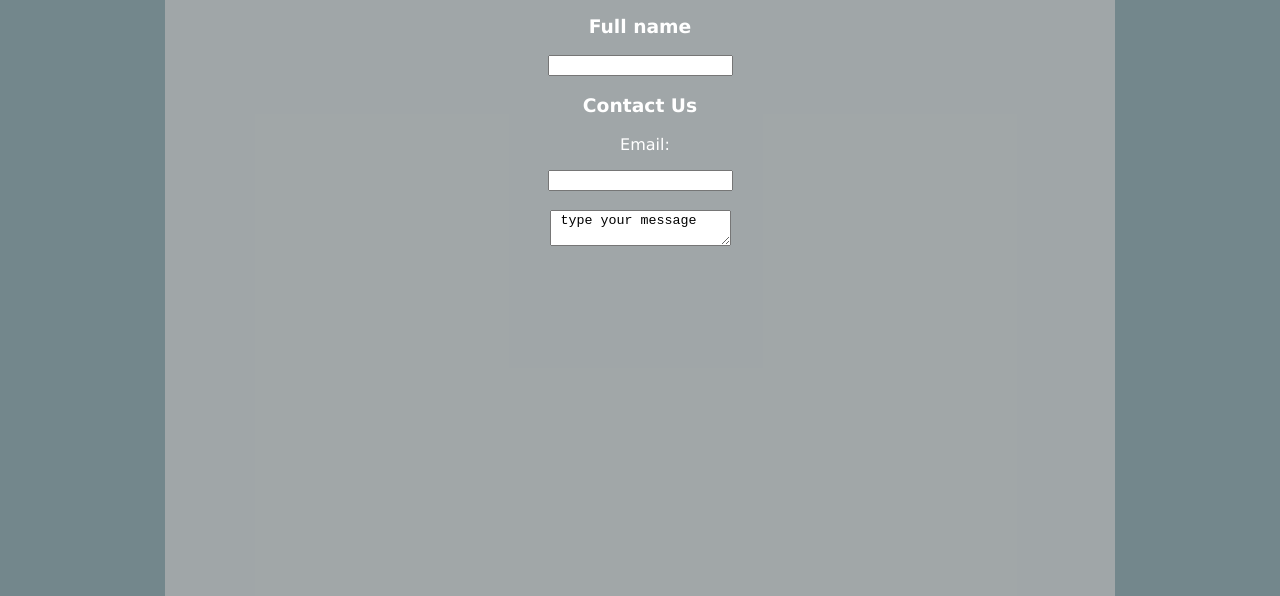
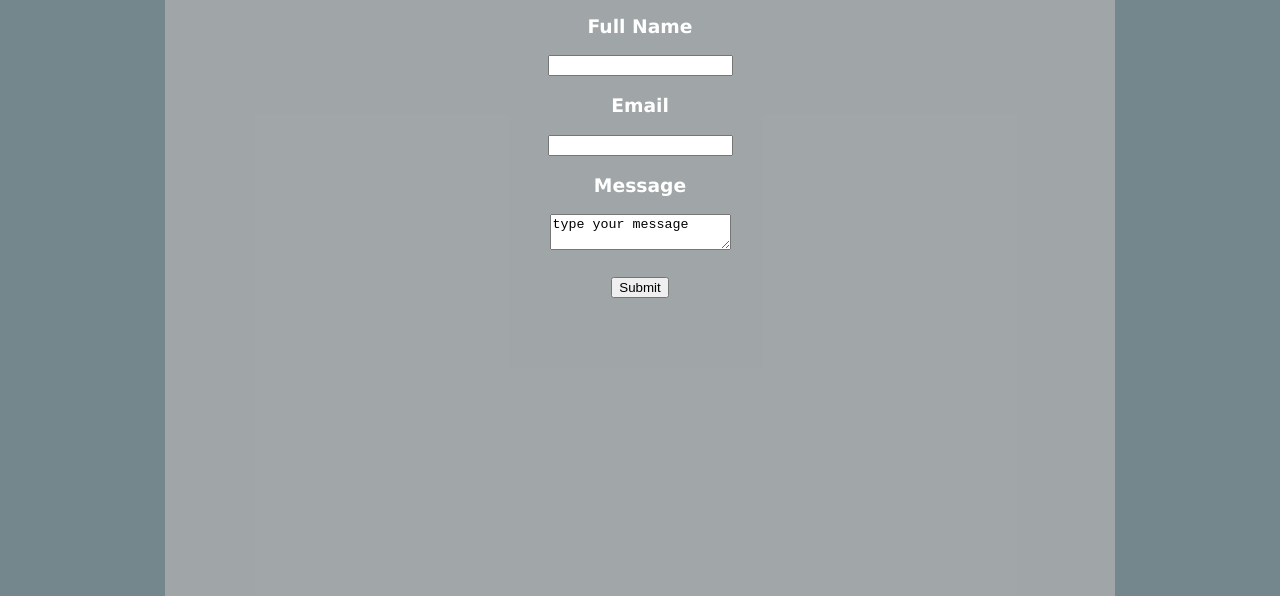
Before and after one commit to HackBlue/HackBlue.github.io, a plain HTML site: page contact.html in a window 1280 px wide. Shown: the part 141-737 px from the top of the page. Drawn offline with Linux system fonts and the light colour scheme.

Commit message:
resize index logo, anchor header logo, edit contact

```diff
--- a/contact.html
+++ b/contact.html
@@ -9,7 +9,7 @@
 <body>
   <header>
       <nav style="height:70px">
-        <img src="hb-logo-white.png" alt="HackBlue Logo" style="width:auto; height:70px; position:absolute;">
+        <a href="index.html"><img src="hb-logo-white.png" alt="HackBlue Logo" style="width:auto; height:70px; position:absolute;"></a>
         <ul style="height:70px;">
           <li><a href="index.html">Home</a></li>
           <li><a href="what-we-do.html">What We Do</a></li>
@@ -24,13 +24,14 @@
 <div class="see-through-box" align="center">
 <h1>Contact</h1>
 <!-- email, name, message form-->
-<h3> Full name </h3>
+<h3>Full Name</h3>
 <input type="name">
-<h3> Contact Us </h3>
-<p> Email: </p>
+<h3>Email</h3>
 <input type="email">
-<br/></br>
-<textarea> type your message </textarea>
+<h3>Message<h3>
+<textarea>type your message</textarea>
+<br></br>
+<input type="submit" value="Submit">
 </div>
 <footer>
   <p style="text-align: center">Copyright ©2021 HackBlue. All Rights Reserved | Created by <a style="font-size: 16px;" href="team.html#team">Web Development Committee</a></p>
```
Also changed, not shown: calendar.html (+1 -1 lines), faq.html (+1 -1 lines), index.html (+2 -2 lines), sponsorships.html (+1 -1 lines), team.html (+1 -1 lines), what-we-do.html (+1 -1 lines), HackBlue(Name)1.png (added).
